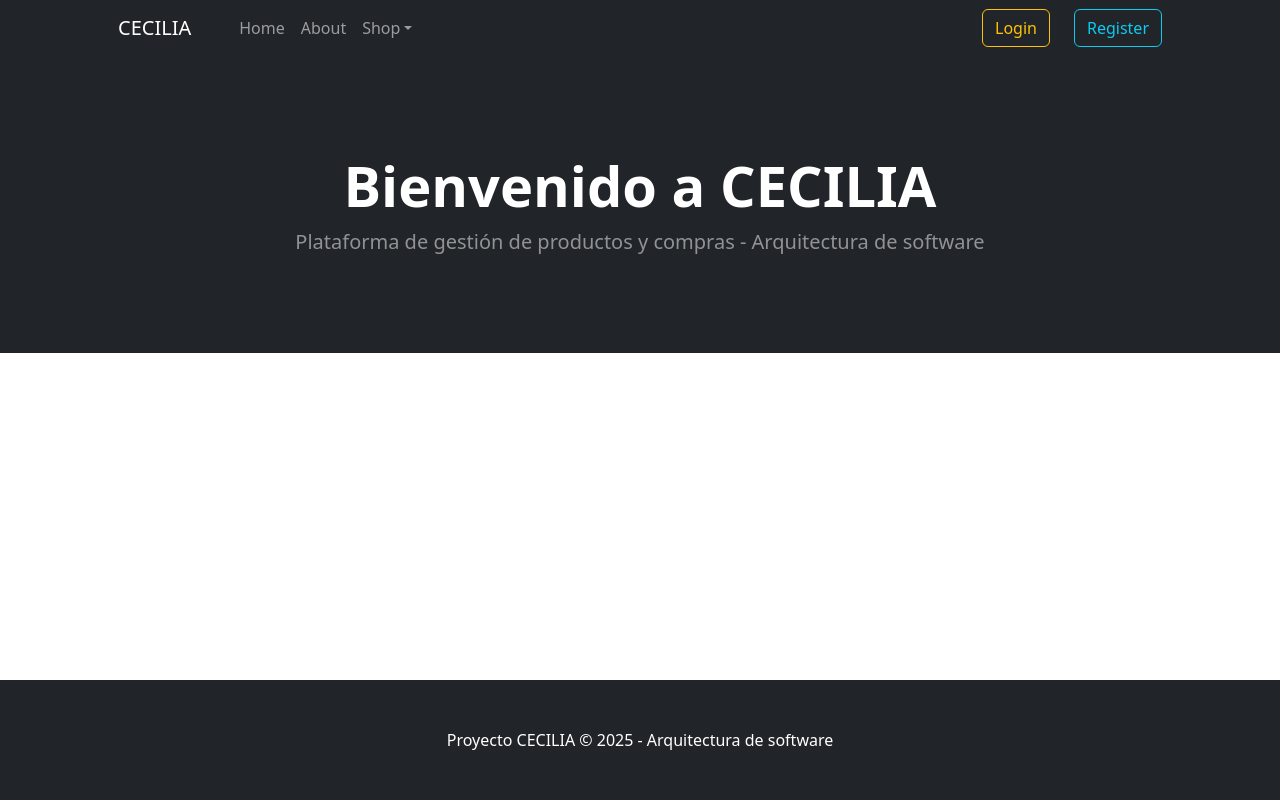
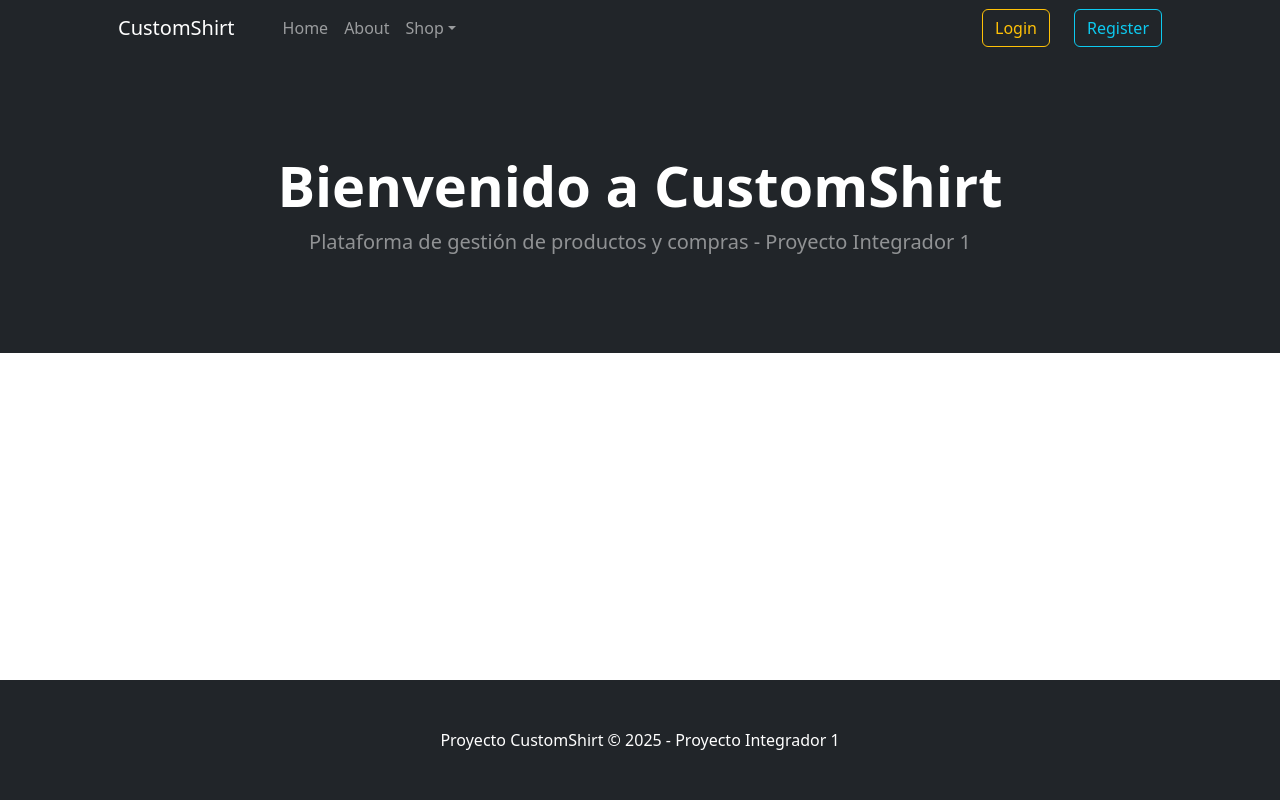
Before and after one commit to SamuelHenao404/P1---tiendaPRO777-1er-Fork, a Django app: page / in a window 1280 px wide. Run offline with Django 4.2, Linux system fonts and the light colour scheme.

Commit message:
volviendo a empezar

```diff
--- a/items/templates/items/base.html
+++ b/items/templates/items/base.html
@@ -8,7 +8,7 @@
         <meta name="description" content="" />
         <meta name="author" content="" />
         <title>
-            {% block title %}CECILIA | Arquitectura de software{% endblock title %}
+            {% block title %}CustomShirt | Proyecto integrador 1{% endblock title %}
         </title>
         <!-- Favicon-->
         <link rel="icon" type="image/x-icon" href="{% static "items/assets/favicon.ico" %}" />
@@ -25,7 +25,7 @@
         {% block navigation %}
         <nav class="navbar navbar-expand-lg navbar-dark bg-dark">
             <div class="container px-4 px-lg-5">
-                <a class="navbar-brand" href="{% url "items:index" %}">CECILIA</a>
+                <a class="navbar-brand" href="{% url "items:index" %}">CustomShirt</a>
                 <button class="navbar-toggler" type="button" data-bs-toggle="collapse" data-bs-target="#navbarSupportedContent" aria-controls="navbarSupportedContent" aria-expanded="false" aria-label="Toggle navigation"><span class="navbar-toggler-icon"></span></button>
                 <div class="collapse navbar-collapse" id="navbarSupportedContent">
                     <ul class="navbar-nav me-auto mb-2 mb-lg-0 ms-lg-4">
@@ -74,7 +74,7 @@
         {% block footer %}
         <footer class="py-5 bg-dark mt-auto">
             <div class="container">
-                <p class="m-0 text-center text-white">Proyecto CECILIA &copy; 2025 - Arquitectura de software</p>
+                <p class="m-0 text-center text-white">Proyecto CustomShirt &copy; 2025 - Proyecto Integrador 1</p>
             </div>
         </footer>
         {% endblock footer %}
--- a/items/templates/items/index.html
+++ b/items/templates/items/index.html
@@ -5,8 +5,8 @@
 <header class="bg-dark py-5">
     <div class="container px-4 px-lg-5 my-5">
         <div class="text-center text-white">
-            <h1 class="display-4 fw-bolder">Bienvenido a CECILIA</h1>
-            <p class="lead fw-normal text-white-50 mb-0">Plataforma de gestión de productos y compras - Arquitectura de software</p>
+            <h1 class="display-4 fw-bolder">Bienvenido a CustomShirt</h1>
+            <p class="lead fw-normal text-white-50 mb-0">Plataforma de gestión de productos y compras - Proyecto Integrador 1</p>
         </div>
     </div>
 </header>
```
Also changed, not shown: README.md, db.sqlite3, media/disenos/originales/Atlético_Nacional_JYaKe62.png (added), media/disenos/originales/Atlético_Nacional_auXECMI.png (added), media/disenos/originales/Captura_de_pantalla_2025-05-15_075123.png (added), media/previews/preview_10.jpg (added), media/previews/preview_12_KUlZokA.jpg (added), media/previews/preview_13_8rlk4Np.jpg (added), 1 other file.
